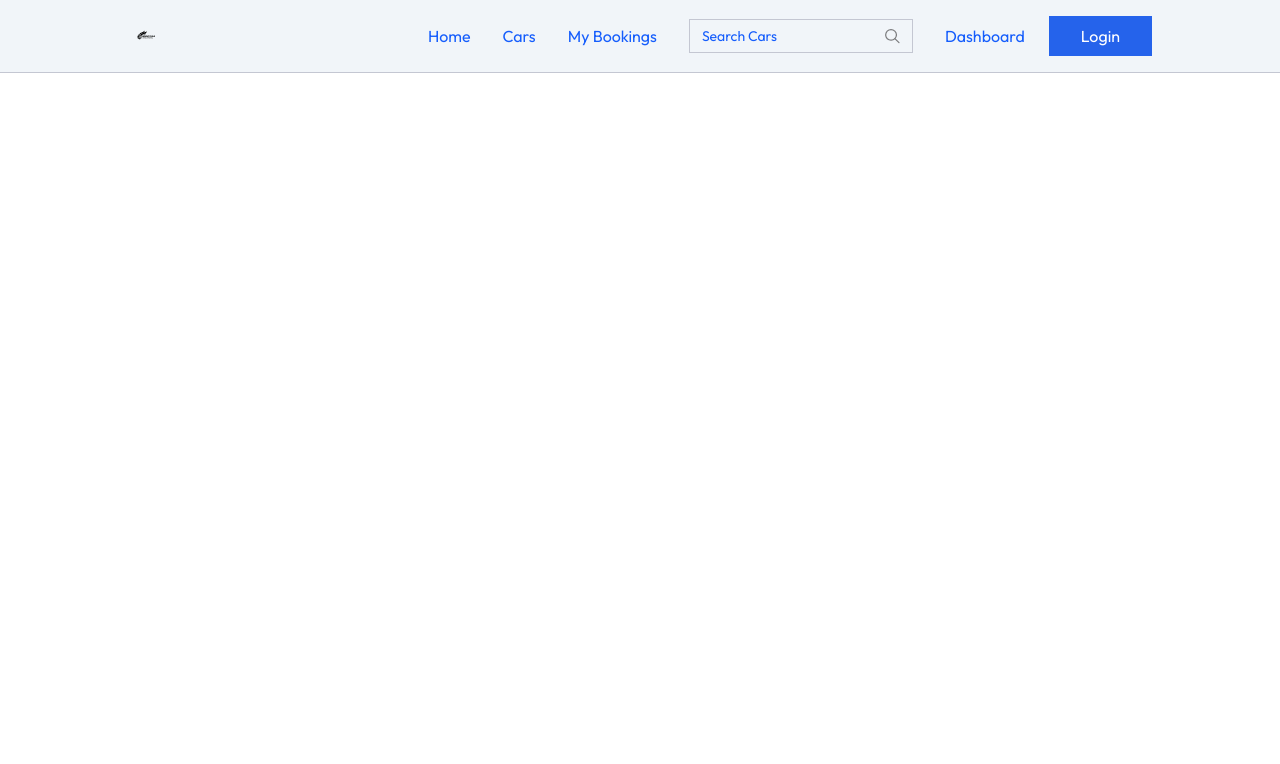
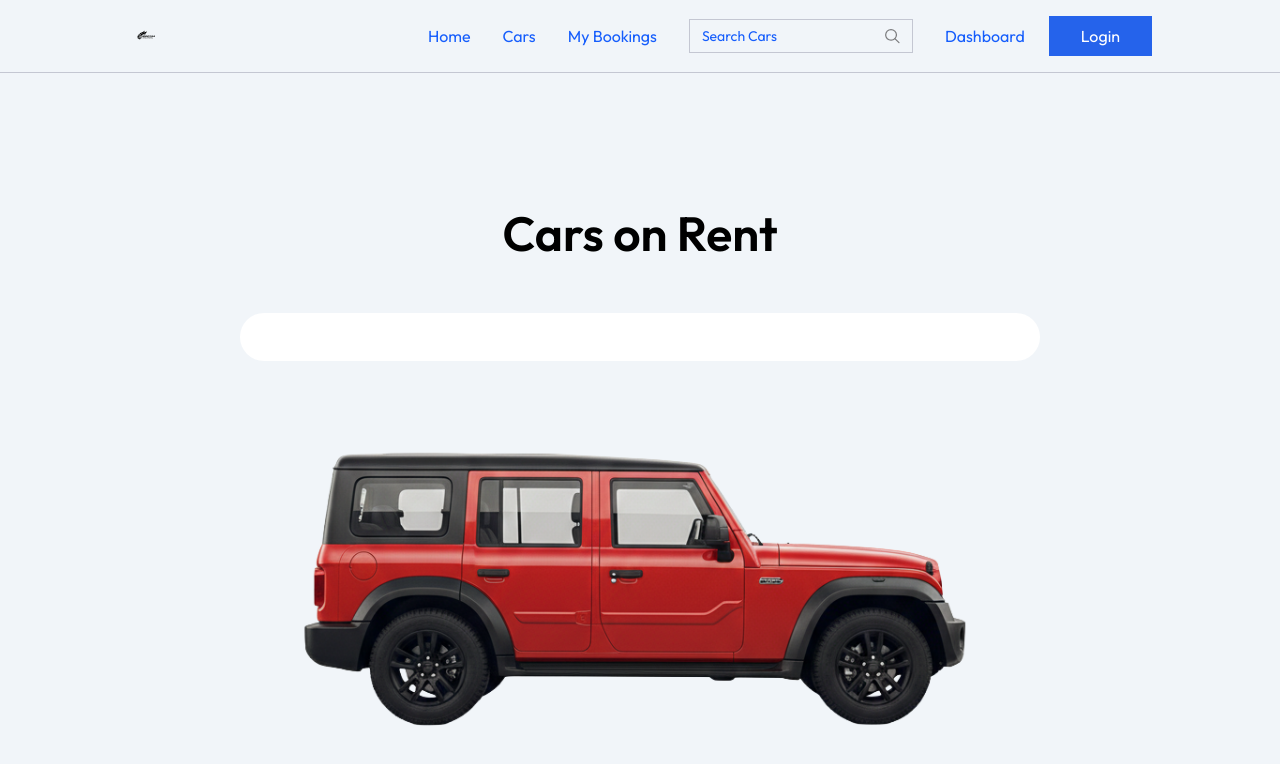
Before and after one commit to rickysana/CarRental, a React (Vite) app in the folder client/: page / in a window 1280 px wide. Shown: the top 764 px of the page. Built offline with nearby package versions, Linux system fonts and the light colour scheme.

Commit message:
nav bar and hero section

```diff
--- a/client/src/App.jsx
+++ b/client/src/App.jsx
@@ -1,6 +1,10 @@
 import React, { useState } from 'react'
 import Navbar from './components/Navbar'
-import { useLocation } from 'react-router-dom'
+import { Route, Routes, useLocation } from 'react-router-dom'
+import CarDetails from './pages/CarDetails'
+import Cars from './pages/Cars'
+import Home from './pages/Home'
+import MyBookings from './pages/MyBookings'
 
 const App = () => {
 
@@ -10,6 +14,15 @@
   return (
     <>
       {!isOwnerPath &&  <Navbar setShowLogin={setShowLogin}/>}
+
+    <Routes>
+      <Route path='/' element={<Home/>} />
+      <Route path='/car-details/:id' element={<CarDetails/>} />
+      <Route path='/car' element={<Cars/>} />
+      <Route path='/my-bookings' element={<MyBookings/>} />
+    </Routes>
+
+
     </>
   )
 }
--- /dev/null
+++ b/client/src/components/Hero.jsx
@@ -0,0 +1,24 @@
+import React from 'react'
+import { assets } from '../assets/assets'
+
+const Hero = () => {
+  return (
+    <div className='h-screen flex flex-col items-center justify-center gap-14 bg-light text-center'>
+
+        <h1 className='text-4xl md:text-5xl font-semibold'> Cars on Rent</h1>
+
+        <form className='flex flex-col md:flex-row items-start md:items-center justify-between p-6 rounded-lg md:rounded-full w-full max-w-80 md:max-w-200 bg-white shadow-[0px_8px_20px_rgbs(0,0,0,0.1)]'>
+
+          <div className='flex flex-col md:flex-row items-start md:items-center gap-10 min-md:ml-8'>
+
+          </div>
+
+        </form>
+
+        <img src={assets.main_car} alt="car" className='max-h-80'/>
+
+    </div>
+  )
+}
+
+export default Hero
--- /dev/null
+++ b/client/src/pages/CarDetails.jsx
@@ -0,0 +1,9 @@
+import React from 'react'
+
+const CarDetails = () => {
+  return (
+    <div>CarDetails</div>
+  )
+}
+
+export default CarDetails
--- /dev/null
+++ b/client/src/pages/Cars.jsx
@@ -0,0 +1,9 @@
+import React from 'react'
+
+const Cars = () => {
+  return (
+    <div>Cars</div>
+  )
+}
+
+export default Cars
--- /dev/null
+++ b/client/src/pages/Home.jsx
@@ -0,0 +1,12 @@
+import React from 'react'
+import Hero from '../components/Hero'
+
+const Home = () => {
+  return (
+    <>
+      <Hero />
+    </>
+  )
+}
+
+export default Home
--- /dev/null
+++ b/client/src/pages/MyBookings.jsx
@@ -0,0 +1,9 @@
+import React from 'react'
+
+const MyBookings = () => {
+  return (
+    <div>MyBookings</div>
+  )
+}
+
+export default MyBookings
```
Also changed, not shown: client/src/assets/main_car.png.
